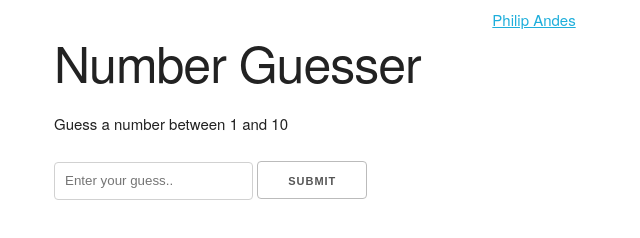
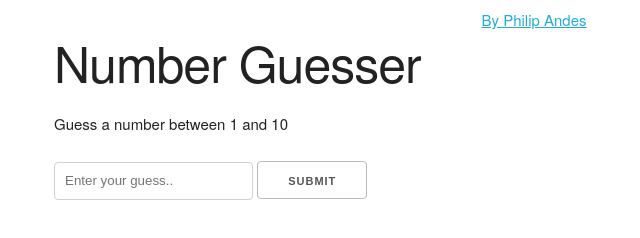
Before and after one commit to PhilipAndes/JavaScript-Number-Guesser, a plain HTML site: page index.html in a window 1280 px wide. Shown: the full height of the page, 106-746 px from the left. Drawn offline with nearby package versions, Linux system fonts and the light colour scheme.

Commit message:
By Philip Andes edit

```diff
--- a/index.html
+++ b/index.html
@@ -8,7 +8,7 @@
     <title>Number Guesser</title>
 </head>
 <body>
-    <center><a href="http://philipandes.com">Philip Andes</a></center>
+    <center><a href="http://philipandes.com">By Philip Andes</a></center>
     <div class="container">
         <h1>Number Guesser</h1>
         <div id="game">
```
